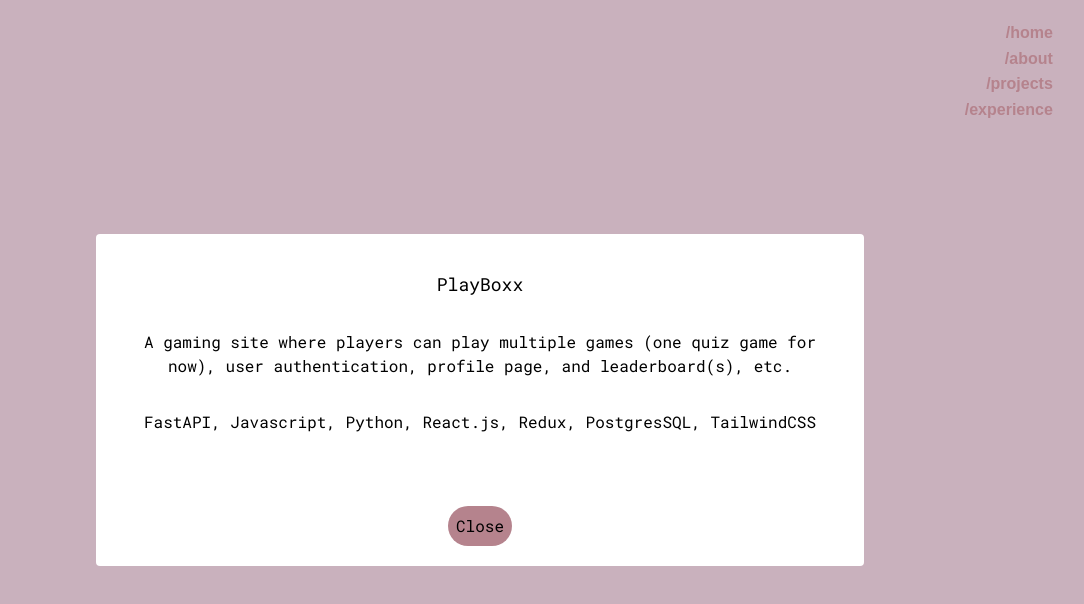
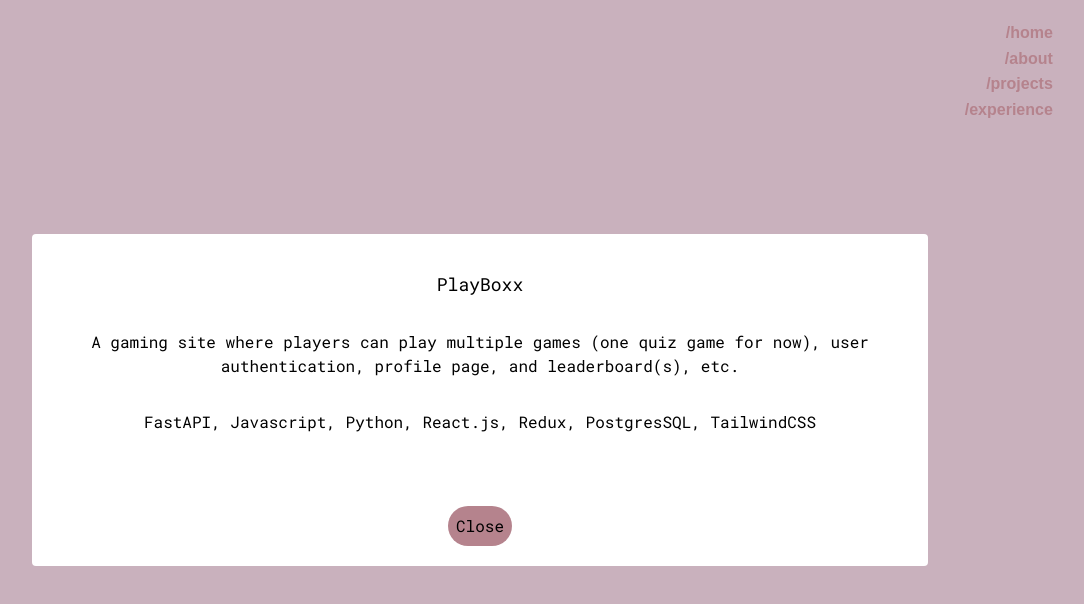
Before and after one commit to Gudelfina/portfolio, a React (Create React App) app: page / in a window 1280 px wide. Both pictures are taken after a click on the button "PlayBoxx". Shown: the part 1524-2128 px from the top of the page, without its empty margins (160-1244 px from the left). Built offline with nearby package versions, Linux system fonts and the light colour scheme; some icons are missing.

Commit message:
adjust modal width

```diff
--- a/src/components/Projects.js
+++ b/src/components/Projects.js
@@ -77,7 +77,7 @@ const Projects = () => {
               justifyContent: "center",
             },
             content: {
-              width: "60%",
+              width: "70%",
               height: "fit-content",
               margin: "auto",
               border: "none",
```
